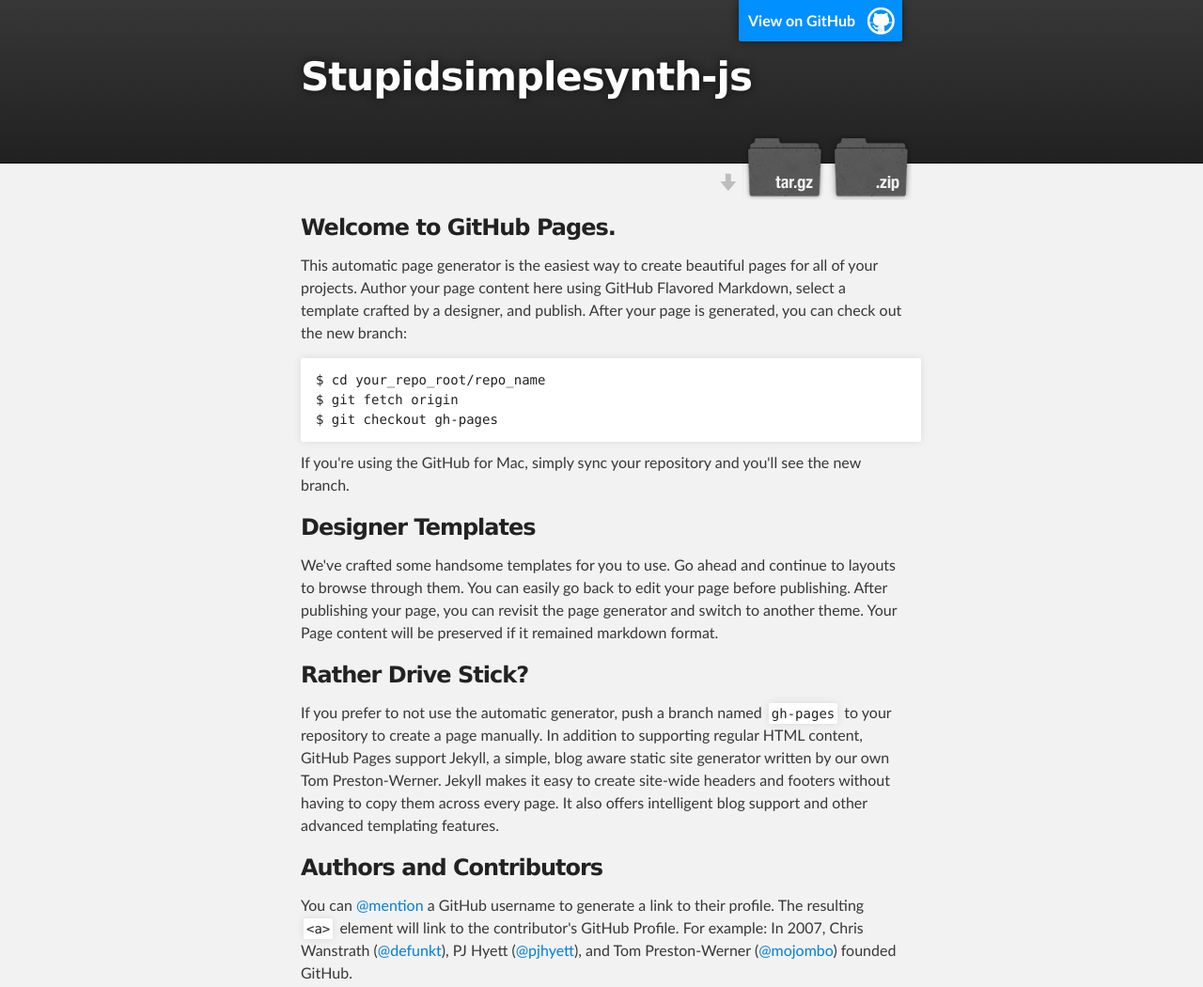
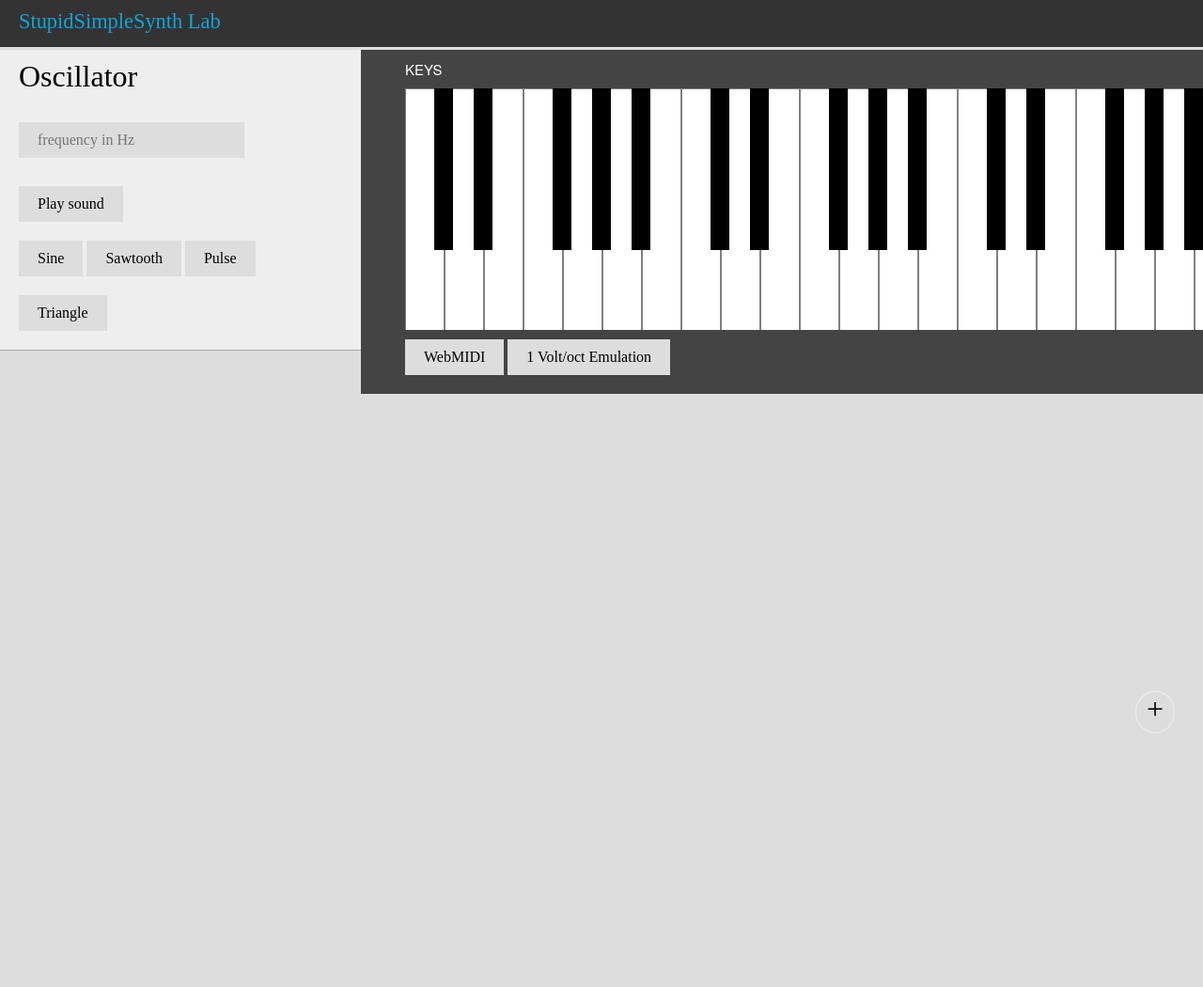
Before and after one commit to Ashvala/SimpleSynth-JS, a plain HTML site: page index.html in a window 1280 px wide. Shown: the top 1050 px of the page at 94% size. After the commit the page ends 800 px from the top, so only its background shows below. Drawn offline with nearby package versions, Linux system fonts and the light colour scheme.

Commit message:
Demo page!

```diff
--- /dev/null
+++ b/css/style.css
@@ -0,0 +1,175 @@
+*{
+	 margin: 0;
+	 padding: 0;
+}
+
+body{
+	background: #ddd;
+}
+
+.main{
+	width: 30%;
+//	margin: 0px auto;
+	float: left;
+	background: #eee;
+	height: auto;
+	background-size: cover;
+	//box-shadow: 0px 4px 10px black;
+	z-index: 1;
+	margin-top: 3px;
+}
+
+.module{
+	padding-left: 20px;
+	padding-right: 30px;
+	padding-top: 10px;
+	border-bottom: 1px solid #aaa;
+}
+
+h1{
+	font-family: "Avenir-Light";
+	font-weight: normal;
+	margin-bottom: 30px;
+}
+
+
+.header{
+	width: 100%;
+	height: 30px;
+//	background: linear-gradient(to bottom, rgba(226,226,226,1) 0%,rgba(170,170,170,1) 73%,rgba(170,170,170,1) 73%,rgba(165,165,165,1) 100%); /* W3C */
+	background: #333;
+	padding-top: 10px;
+	padding-bottom: 10px;
+//	box-shadow: 1px 1px 10px black;
+	z-index: 2;
+}
+
+.main_title{
+	color: #0CA7DB;
+//	color: black;
+	font-family: "Avenir Next Condensed";
+	font-size: 1.4em;
+	margin-left: 20px;
+}
+button{
+	background: #ddd;
+	border: none;
+	color: black;
+	padding: 10px 20px 10px 20px;
+	font-family: "Avenir-Light";
+	font-size: 1em;
+	margin-bottom: 20px;
+	outline: none !important;
+}
+osc_type .active{
+       background: #333;
+}
+.field{
+	background: #ddd;
+	border: none;
+	padding: 10px 20px 10px 20px;
+	font-size: 1em;
+	font-family: "Avenir-Light";
+	outline: none !important;
+	margin-right: 100%;
+	margin-bottom: 30px;
+}
+
+.field:hover{
+	background: #ccc;
+}
+
+button:hover{ background: #ccc; }
+
+.addbutton{
+	position: fixed;
+	bottom: 20px;
+	right: 30px;
+	font-family: "Avenir-Light";
+	font-size: 2em;
+	border: 1px solid #eee;
+	border-radius: 50%;
+	text-align: center;
+	padding-bottom: 3px;
+	width: 40px;
+	height: 40px;
+
+}
+
+.addbutton:hover{
+	border: 1px solid #333;
+	color: white;
+	background: #aaa;
+
+}
+
+.module:hover{
+	background: #aaa;
+
+}
+
+.keyboard{
+	width: 70%;
+     	height: 366px;
+	background: #444;
+	position: absolute;
+	margin-top: 0px;
+	right: 0px;
+	top: 53.4px;
+}
+
+.keyboard h2{
+	color: white;
+	font-family: "HelveticaNeue";
+	font-weight: normal;
+	font-size: 15px;
+	margin-left: 47px;
+	margin-top: 10px;
+	text-transform: uppercase;
+	margin-bottom: 10px;
+}
+
+.keys_button_container{
+	margin-top: 10px;
+	margin-left: 47px;
+}
+
+.keys_container{
+	background: #aaa;
+	width: 924px;
+	height: 70%;
+	margin-left: 47px;
+	overflow: hidden;
+}
+
+.keys{
+	overflow: hidden;
+}
+
+.key{
+
+}
+
+.keys .black_key{
+      background: black;
+      width: 20px;
+      height: 47%;
+      margin-left: -11px;
+      position: absolute;
+      display: inline-block;
+}
+.keys .white_key{
+	background: white;
+	width: 40px;
+	height: 100%;
+	float: left;
+        border: 1px solid grey;
+}
+
+.black_key:hover{
+	background: #444;
+}
+
+.white_key:hover{
+	background: #ddd;
+}
--- a/index.html
+++ b/index.html
@@ -1,79 +1,79 @@
-<!DOCTYPE html>
 <html>
-
+<title> Stupid Simple Synth Labs </title>
 <head>
-    <meta charset='utf-8' />
-    <meta http-equiv="X-UA-Compatible" content="chrome=1" />
-    <meta name="description" content="Stupidsimplesynth-js : " />
-
-    <link rel="stylesheet" type="text/css" media="screen" href="stylesheets/stylesheet.css">
-
-    <title>Stupidsimplesynth-js</title>
+<link rel="stylesheet" href="css/style.css">
+<script src="//ajax.googleapis.com/ajax/libs/jquery/1.11.1/jquery.min.js"></script>
+<script src="js/main.js"></script>
 </head>
-
 <body>
-
-    <!-- HEADER -->
-    <div id="header_wrap" class="outer">
-        <header class="inner">
-          <a id="forkme_banner" href="https://github.com/Ashvala/StupidSimpleSynth-JS">View on GitHub</a>
-
-          <h1 id="project_title">Stupidsimplesynth-js</h1>
-          <h2 id="project_tagline"></h2>
-
-            <section id="downloads">
-              <a class="zip_download_link" href="https://github.com/Ashvala/StupidSimpleSynth-JS/zipball/master">Download this project as a .zip file</a>
-              <a class="tar_download_link" href="https://github.com/Ashvala/StupidSimpleSynth-JS/tarball/master">Download this project as a tar.gz file</a>
-            </section>
-        </header>
+<div class="header">
+<div class="main_title">
+StupidSimpleSynth Lab
+</div>
 </div>
 
-    <!-- MAIN CONTENT -->
-    <div id="main_content_wrap" class="outer">
-      <section id="main_content" class="inner">
-        <h3>
-<a name="welcome-to-github-pages" class="anchor" href="#welcome-to-github-pages"><span class="octicon octicon-link"></span></a>Welcome to GitHub Pages.</h3>
-
-<p>This automatic page generator is the easiest way to create beautiful pages for all of your projects. Author your page content here using GitHub Flavored Markdown, select a template crafted by a designer, and publish. After your page is generated, you can check out the new branch:</p>
-
-<pre><code>$ cd your_repo_root/repo_name
-$ git fetch origin
-$ git checkout gh-pages
-</code></pre>
-
-<p>If you're using the GitHub for Mac, simply sync your repository and you'll see the new branch.</p>
-
-<h3>
-<a name="designer-templates" class="anchor" href="#designer-templates"><span class="octicon octicon-link"></span></a>Designer Templates</h3>
-
-<p>We've crafted some handsome templates for you to use. Go ahead and continue to layouts to browse through them. You can easily go back to edit your page before publishing. After publishing your page, you can revisit the page generator and switch to another theme. Your Page content will be preserved if it remained markdown format.</p>
-
-<h3>
-<a name="rather-drive-stick" class="anchor" href="#rather-drive-stick"><span class="octicon octicon-link"></span></a>Rather Drive Stick?</h3>
-
-<p>If you prefer to not use the automatic generator, push a branch named <code>gh-pages</code> to your repository to create a page manually. In addition to supporting regular HTML content, GitHub Pages support Jekyll, a simple, blog aware static site generator written by our own Tom Preston-Werner. Jekyll makes it easy to create site-wide headers and footers without having to copy them across every page. It also offers intelligent blog support and other advanced templating features.</p>
-
-<h3>
-<a name="authors-and-contributors" class="anchor" href="#authors-and-contributors"><span class="octicon octicon-link"></span></a>Authors and Contributors</h3>
-
-<p>You can <a href="https://github.com/blog/821" class="user-mention">@mention</a> a GitHub username to generate a link to their profile. The resulting <code>&lt;a&gt;</code> element will link to the contributor's GitHub Profile. For example: In 2007, Chris Wanstrath (<a href="https://github.com/defunkt" class="user-mention">@defunkt</a>), PJ Hyett (<a href="https://github.com/pjhyett" class="user-mention">@pjhyett</a>), and Tom Preston-Werner (<a href="https://github.com/mojombo" class="user-mention">@mojombo</a>) founded GitHub.</p>
-
-<h3>
-<a name="support-or-contact" class="anchor" href="#support-or-contact"><span class="octicon octicon-link"></span></a>Support or Contact</h3>
-
-<p>Having trouble with Pages? Check out the documentation at <a href="http://help.github.com/pages">http://help.github.com/pages</a> or contact <a href="mailto:support@github.com">support@github.com</a> and we’ll help you sort it out.</p>
-      </section>
+<div class="addbutton"> + </div>
+<div class="main">
+<div class="module">
+<h1> Oscillator </h1>
+<input class="field" placeholder="frequency in Hz" id="freq_mon">
+<button class="play"> Play sound </button>
+<br/>
+<button class="osc_type active" id="0"> Sine </button>
+<button class="osc_type" id="2"> Sawtooth </button>
+<button class="osc_type" id="1"> Pulse </button>
+<button class="osc_type" id="3"> Triangle </button>
+</div>
+</div>
+<div class="keyboard">
+<h2> Keys </h2>
+<div class="keys_container">
+<div class="keys">
+<div class="key white_key" id="C2"> </div>
+<div class="key black_key" id="Cs2"> </div>
+<div class="key white_key" id="D2"> </div>
+<div class="key black_key" id="Ds2"> </div>
+<div class="key white_key" id="E2"> </div>
+<div class="key white_key" id="F2"> </div>
+<div class="key black_key" id="Fs2"> </div>
+<div class="key white_key" id="G2"> </div>
+<div class="key black_key" id="Gs2"> </div>
+<div class="key white_key" id="A2"> </div>
+<div class="key black_key" id="As2"> </div>
+<div class="key white_key" id="B2"> </div>
+<div class="key white_key" id="C3"> </div>
+<div class="key black_key" id="Cs3"> </div>
+<div class="key white_key" id="D3"> </div>
+<div class="key black_key" id="Ds3"> </div>
+<div class="key white_key" id="E3"> </div>
+<div class="key white_key" id="F3"> </div>
+<div class="key black_key" id="Fs3"> </div>
+<div class="key white_key" id="G3"> </div>
+<div class="key black_key" id="Gs3"> </div>
+<div class="key white_key" id="A3"> </div>
+<div class="key black_key" id="As3"> </div>
+<div class="key white_key" id="B3"> </div>
+<div class="key white_key" id="C4"> </div>
+<div class="key black_key" id="Cs4"> </div>
+<div class="key white_key" id="D4"> </div>
+<div class="key black_key" id="Ds4"> </div>
+<div class="key white_key" id="E4"> </div>
+<div class="key white_key" id="F4"> </div>
+<div class="key black_key" id="Fs4"> </div>
+<div class="key white_key" id="G4"> </div>
+<div class="key black_key" id="Gs4"> </div>
+<div class="key white_key" id="A4"> </div>
+<div class="key black_key" id="As4"> </div>
+<div class="key white_key" id="B4"> </div>
+<div class="key white_key" id="C5"> </div>
 </div>
 
-    <!-- FOOTER  -->
-    <div id="footer_wrap" class="outer">
-      <footer class="inner">
-        <p class="copyright">Stupidsimplesynth-js maintained by <a href="https://github.com/Ashvala">Ashvala</a></p>
-        <p>Published with <a href="http://pages.github.com">GitHub Pages</a></p>
-      </footer>
 </div>
-
-
-
+<div class="keys_button_container">
+<button class="midi">  WebMIDI </button>
+<button class="cv1">  1 Volt/oct Emulation </button>
+</div>
+</div>
+</div>
 </body>
 </html>
--- a/javascripts/main.js
+++ /dev/null
@@ -1 +0,0 @@
-console.log('This would be the main JS file.');
--- /dev/null
+++ b/js/main.js
@@ -0,0 +1,53 @@
+C2 = {frequency: 65.41};
+Cs2 = {frequency: 69.30};
+D2 = {frequency: 73.42};
+Ds2 = {frequency: 77.78};
+E2 = {frequency: 82.41};
+F2 = {frequency: 87.31};
+Fs2 = {frequency: 92.50};
+G2 = {frequency: 98.00};
+Gs2 = {frequency: 103.82};
+A2 = {frequency: 110};
+As2 = {frequency: 116.52};
+B2 = {frequency: 123.47};
+C3 = {frequency: (C2.frequency*2)};
+Cs3 = {frequency: (Cs2.frequency*2)};
+D3 = {frequency: (D2.frequency*2)};
+Ds3 = {frequency: (Ds2.frequency*2)};
+E3 = {frequency: (E2.frequency*2)};
+F3 = {frequency: (F2.frequency*2)};
+Fs3 = {frequency: (Fs2.frequency*2)};
+G3 = {frequency: (G2.frequency*2)};
+Gs3 = {frequency: (Gs2.frequency*2)};
+A3 = {frequency: (A2.frequency*2)};
+As3 = {frequency: (As2.frequency*2)};
+B3 = {frequency: (B2.frequency*2)};
+C4 = {frequency: (C2.frequency*4)};
+Cs4 = {frequency: (Cs2.frequency*4)};
+D4 = {frequency: (D2.frequency*4)};
+Ds4 = {frequency: (Ds2.frequency*4)};
+E4 = {frequency: (E2.frequency*4)};
+F4 = {frequency: (F2.frequency*4)};
+Fs4 = {frequency: (Fs2.frequency*4)};
+G4 = {frequency: (G2.frequency*4)};
+Gs4 = {frequency: (Gs2.frequency*4)};
+A4 = {frequency: (A2.frequency*4)};
+As4 = {frequency: (As2.frequency*4)};
+B4 = {frequency: (B2.frequency*4)};
+C5 = {frequency: (C2.frequency*8)};
+
+$(document).ready(function(){
+	var context = new webkitAudioContext();
+	oscillator = context.createOscillator();
+	var osci_bool = 0;
+
+	oscillator.noteOn(0);
+	$(".key").mousedown(function(){
+		val = $(this).attr("id");
+		oscillator.frequency.value = eval(val).frequency;
+		$("#freq_mon").val(oscillator.frequency.value);
+		oscillator.connect(context.destination);
+	    }).mouseup(function(){
+		    oscillator.disconnect(context.destination);
+		});
+    });
```
Also changed, not shown: params.json (deleted, +0 -1 lines), css/pygment_trac.css (renamed from stylesheets/pygment_trac.css), css/stylesheet.css (renamed from stylesheets/stylesheet.css), images/bg_hr.png (deleted), images/blacktocat.png (deleted), images/icon_download.png (deleted), images/sprite_download.png (deleted), 1 other file. Lines whose indentation alone changed are shown as unchanged.
